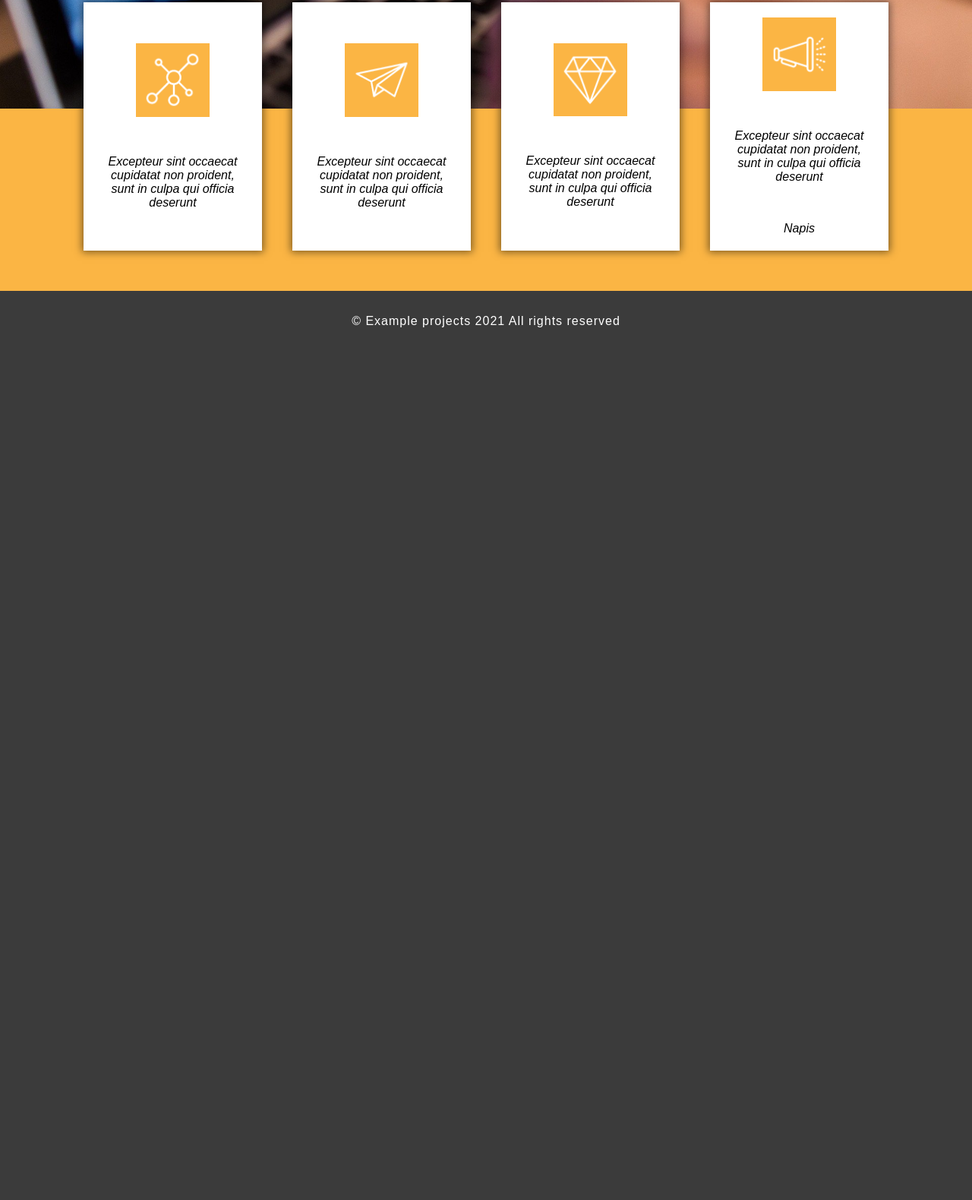
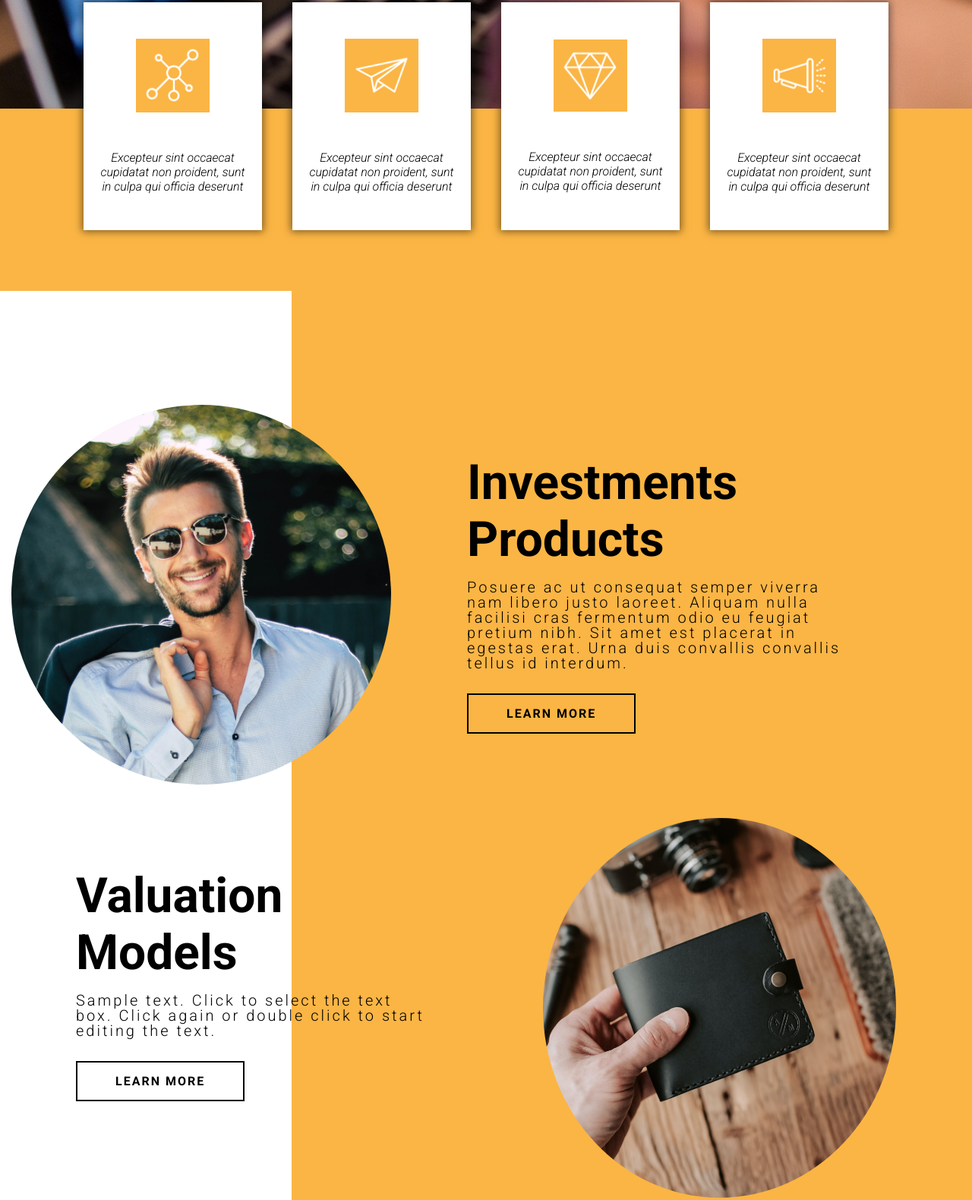
Before and after one commit to Chrism982/responsive-example-layout, a plain HTML site: page index.html in a window 1280 px wide. Shown: the part 497-2077 px from the top of the page at 76% size. Before the commit the page ends 960 px from the top, so only its background shows below. Drawn offline with Linux system fonts and the light colour scheme.

Commit message:
about-us

```diff
--- a/index.html
+++ b/index.html
@@ -41,10 +41,31 @@
                 <div class="box">
                     <img src="img/ikona4.png" alt="icon4">
                     <p>Excepteur sint occaecat cupidatat non proident, sunt in culpa qui officia deserunt</p>
-                    <p>Napis</p>
                 </div>
             </div>
         </div>
+    </div>
+    <div class="content-about-us">
+        <div class="left"></div>
+        <div class="right"></div>
+        <div class="top">
+            <div class="image-suit"></div>
+            <div class="description">
+               <h3>Investments Products</h3>
+               <p>Posuere ac ut consequat semper viverra nam libero justo laoreet. Aliquam nulla facilisi cras fermentum odio eu feugiat pretium nibh. Sit amet est placerat in egestas erat. Urna duis convallis convallis tellus id interdum.</p>
+               <button>Learn More</button>
+            </div>
+        </div>
+        <div class="bottom">
+            <div class="description">
+                <h3>Valuation Models</h3>
+                <p>Sample text. Click to select the text box. Click again or double click to start editing the text.</p>
+                <button>Learn More</button>
+             </div>
+             <div class="image-wallet"></div>
+
+        </div>
+
     </div>
 
     <footer>
--- a/style.css
+++ b/style.css
@@ -1,12 +1,14 @@
+@import url('https://fonts.googleapis.com/css2?family=Roboto:ital,wght@0,300;0,400;0,700;1,300&display=swap');
 *{
     margin: 0;
     padding: 0;
     list-style-type: none;
     box-sizing: border-box;
+    font-family: 'Roboto', sans-serif;
+
 }
 body {
     background-color: rgb(59, 59, 59);
-    font-family: Arial, Helvetica, sans-serif;
 }
 
 
@@ -17,6 +19,7 @@ header{
     color: black;
     display: flex;
     position: fixed;
+    z-index: 100;
 }
 .logo-container {
     width: 60%;
@@ -102,7 +105,103 @@ header{
     padding-top: 50px;
     font-style: italic;
 }
+/* About Us */
 
+.content-about-us {
+    width: 100%;
+    height: 170vh;
+    display: flex;
+    position: relative;
+}
+.left {
+    width: 30%;
+    height: 100%;
+    background-color: #fff;
+}
+.right {
+    width: 70%;
+    height: 100%;
+    background-color: #fbb544;
+}
+.top {
+    width: 100%;
+    height: 100vh;
+    position: absolute;
+    top: 0;
+    left: 0;
+    display: flex;
+    justify-content: center;
+    align-items: center;
+}
+.bottom {
+    width: 100%;
+    height: 100vh;
+    position: absolute;
+    top: 40%;
+    left: 0;
+    display: flex;
+    justify-content: center;
+    align-items: center;
+    padding-left: 100px;
+}
+.image-suit {
+    background-image: url("img/pexels-chloe-1043474.jpg");
+    background-size: cover;
+    background-position: center;
+    background-repeat: no-repeat;
+    width: 500px;
+    height: 500px;
+    margin-right: 100px;
+    border-radius: 50%;
+}
+.description {
+    width: 500px;
+    height: 300px;
+    margin-bottom: 100px;
+    margin-right: 150px;
+}
+.description h3 {
+    font-size: 64px;
+    font-weight: bold;
+    margin: 15px 0px;
+}
+.description p {
+    font-size: 20px;
+    font-weight: 300;
+    letter-spacing: 3px;
+    line-height: 20px;
+}
+.description button {
+    margin-top: 30px;
+    padding: 15px 50px;
+    font-size: 16px;
+    text-transform: uppercase;
+    letter-spacing: 2px;
+    font-weight: 700;
+    background-color: transparent;
+    color: #000;
+    border: 2px solid #000;
+    transition: all 0.4s;
+}
+.description button:hover {
+    background-color: #000;
+    color: #fff;
+    cursor: pointer;
+
+}
+.image-wallet {
+    background-image: url("img/pexels-wallet.jpg");
+    background-size: cover;
+    background-position: center;
+    background-repeat: no-repeat;
+    width: 500px;
+    height: 500px;
+    margin-right: 100px;
+    border-radius: 50%;
+}
+
+
+/* Footer */
 footer{
     width: 100%;
     height: 10vh;
@@ -139,4 +238,33 @@ footer{
     .yellow-background{
         height: 120vh;
     }
+
 }
+@media(max-width: 1200px){
+    .image-suit, .image-wallet {
+        width: 300px;
+    height: 300px;
+    }
+    .description {
+        margin-right: 0px;
+    }
+}
+@media(max-width: 950px){
+        .top, .bottom {
+            flex-direction: column;
+            height: 150vh;
+            justify-content: center;
+            align-items: center;
+        }
+        .bottom {
+            padding-left: 0px;
+            flex-direction: column-reverse;
+        }
+        .content-about-us {
+            height: 250vh;
+        }
+        .image-suit, .image-wallet {
+            width: 350px;
+        height: 350px;
+        }
+    }
```
Also changed, not shown: img/pexels-chloe-1043474.jpg (added), img/pexels-wallet.jpg (added).
